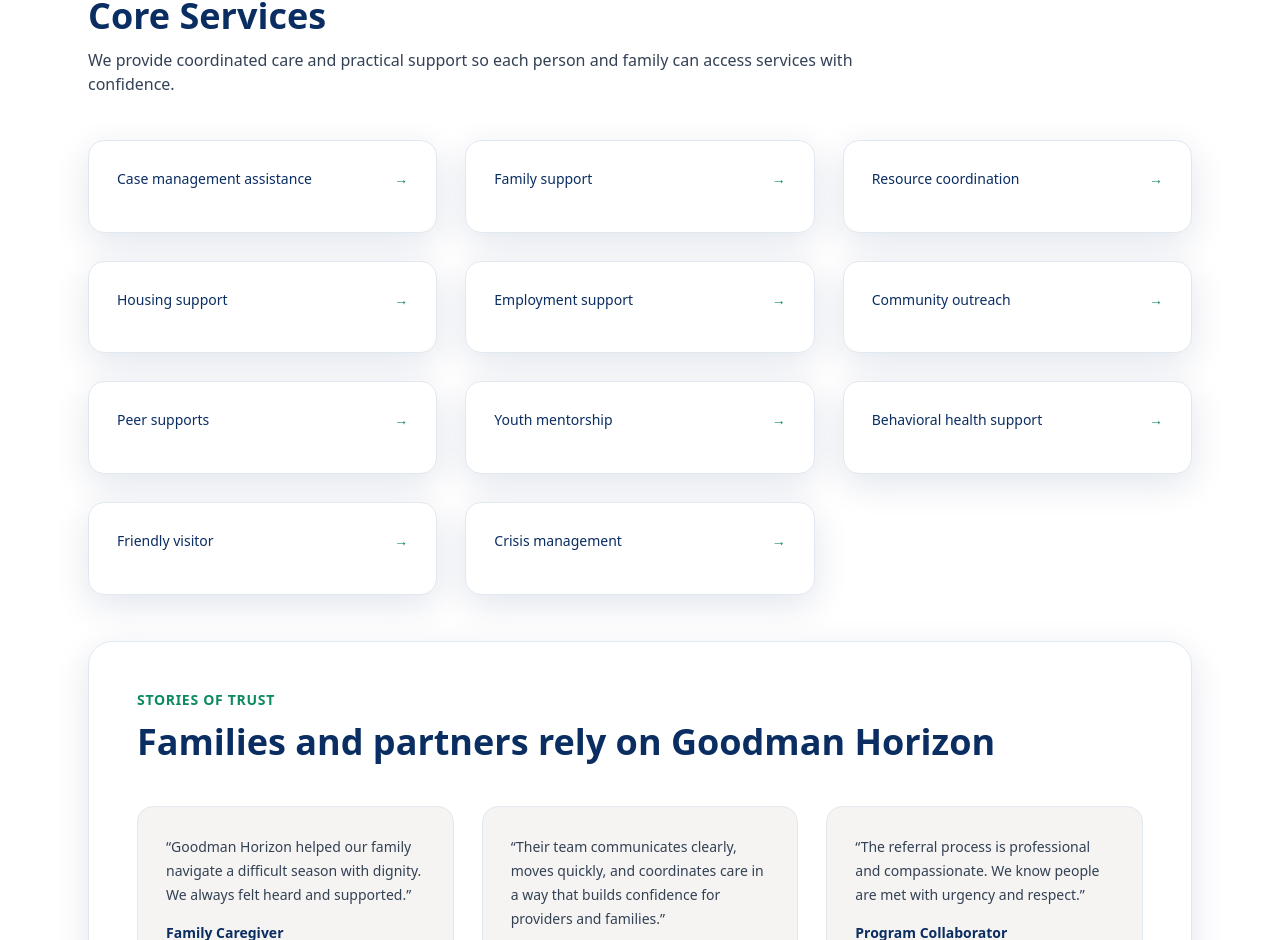
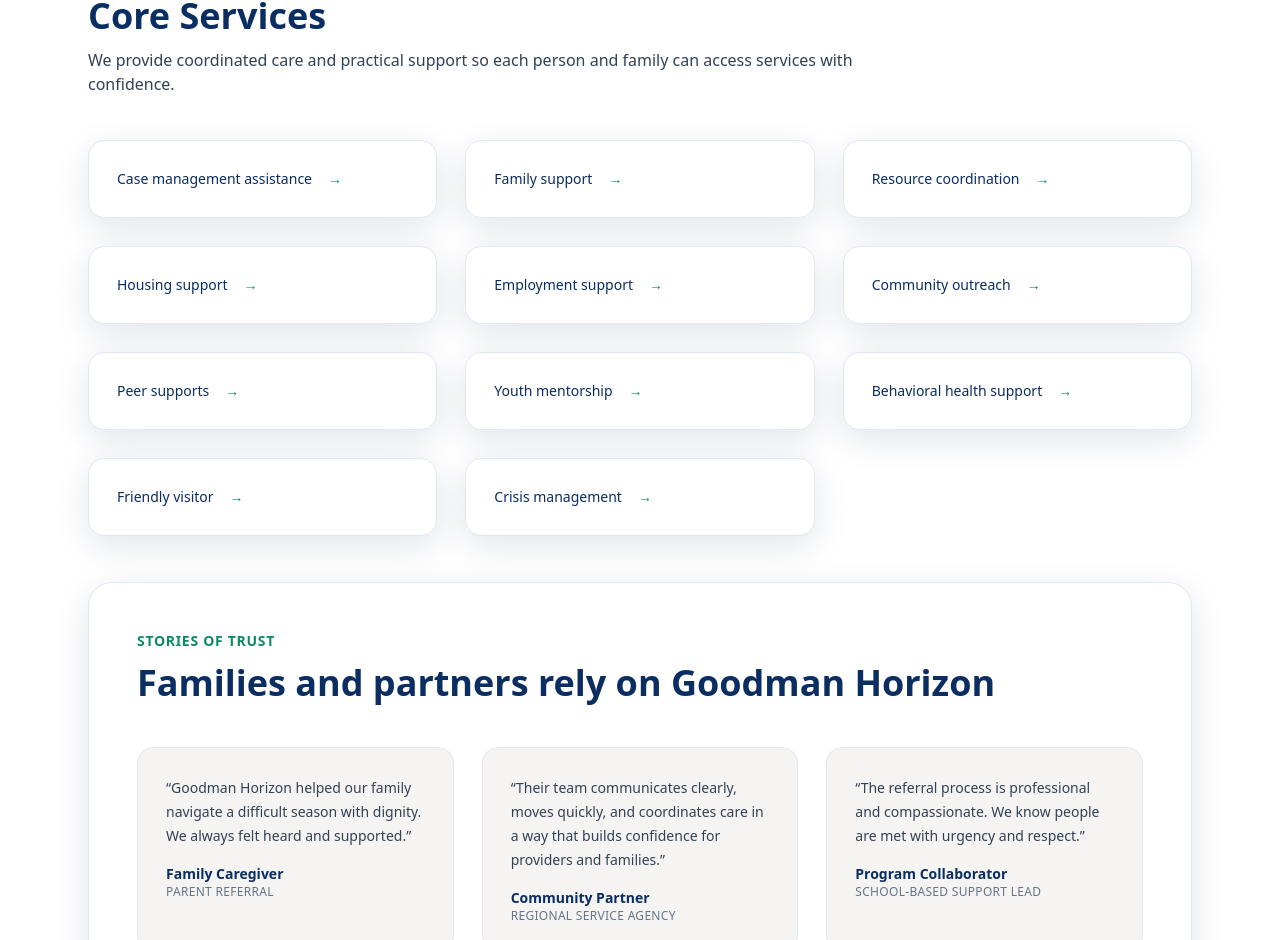
Before and after one commit to EricGoodmanD/Goodman-Horizon, a Next.js app: page / in a window 1280 px wide. Shown: the part 1798-2738 px from the top of the page. Built offline with nearby package versions, Linux system fonts and the light colour scheme.

Commit message:
Tighten laptop Core Services card height

```diff
--- a/app/globals.css
+++ b/app/globals.css
@@ -200,8 +200,10 @@
   }
 
   .laptop-core-card {
-    min-height: 5.8rem;
-    padding: 0.74rem;
+    min-height: 2.7rem;
+    padding: 0.44rem 0.74rem;
+    display: flex;
+    align-items: center;
   }
 
   .laptop-cta-shell {
```
